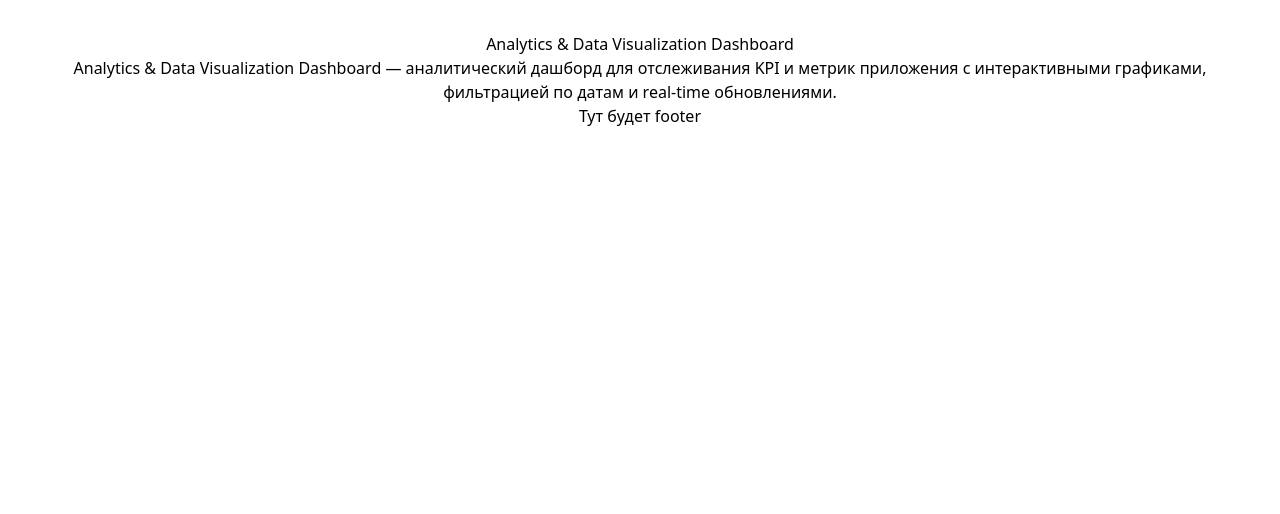
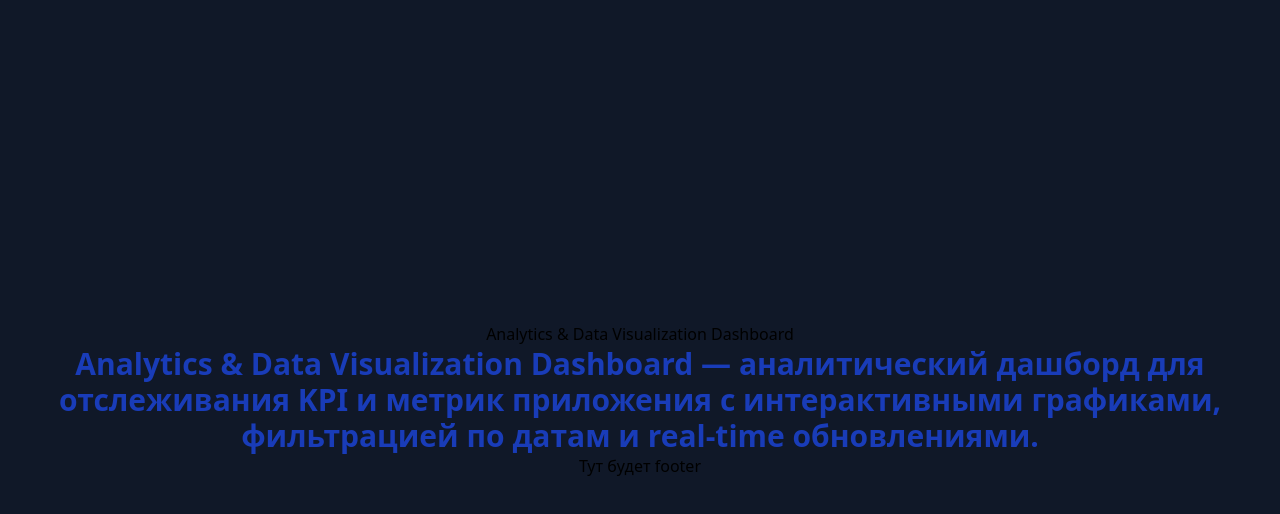
Before and after one commit to DenisMukonin/Analytics-Data-Visualization-Dashboard, a React (Vite) app: page / in a window 1280 px wide. Shown: the top 514 px of the page. Built offline with nearby package versions, Linux system fonts and the light colour scheme.

Commit message:
feat: settings tailwindcss

```diff
--- a/package.json
+++ b/package.json
@@ -11,7 +11,7 @@
     "dev:css": "tailwindcss -i ./src/input.css -o ./src/output.css --watch"
   },
   "dependencies": {
-    "@tailwindcss/cli": "^4.1.18",
+    "@tailwindcss/vite": "^4.1.18",
     "axios": "^1.13.3",
     "date-fns": "^4.1.0",
     "react": "^19.2.0",
@@ -28,10 +28,12 @@
     "@types/react": "^19.2.9",
     "@types/react-dom": "^19.2.3",
     "@vitejs/plugin-react": "^5.1.1",
+    "autoprefixer": "^10.4.23",
     "eslint": "^9.39.1",
     "eslint-plugin-react-hooks": "^7.0.1",
     "eslint-plugin-react-refresh": "^0.4.24",
     "globals": "^16.5.0",
+    "postcss": "^8.5.6",
     "typescript": "~5.9.3",
     "typescript-eslint": "^8.46.4",
     "vite": "^7.2.4"
--- /dev/null
+++ b/postcss.config.ts
@@ -0,0 +1,5 @@
+module.exports = {
+  plugins: [
+    require('autoprefixer')
+  ]
+}
--- a/src/index.css
+++ b/src/index.css
@@ -1,32 +1,12 @@
- /* @import "tailwindcss";
+@import "tailwindcss";
 
- @tailwind base;
- @tailwind components;
- @tailwind utilities;
-
- @layer components {
-   .card {
-     @apply bg-white rounded-lg shadow-md p-4;
-   }
-
-   .btn-primary {
-     @apply px-4 py-2 bg-blue-500 text-white rounded hover:bg-blue-600 transition;
-   } */
-
-/*
 :root {
+  @apply bg-gray-900;
   font-family: system-ui, Avenir, Helvetica, Arial, sans-serif;
   line-height: 1.5;
   font-weight: 400;
 
   color-scheme: light dark;
-  color: rgba(255, 255, 255, 0.87);
-  background-color: #242424;
-
-  font-synthesis: none;
-  text-rendering: optimizeLegibility;
-  -webkit-font-smoothing: antialiased;
-  -moz-osx-font-smoothing: grayscale;
 }
 
 body {
@@ -36,8 +16,3 @@ body {
   min-width: 320px;
   min-height: 100vh;
 }
-
-h1 {
-  font-size: 3.2em;
-  line-height: 1.1;
-} */
--- a/vite.config.ts
+++ b/vite.config.ts
@@ -1,10 +1,11 @@
 import { defineConfig } from 'vite'
 import react from '@vitejs/plugin-react'
 import path from 'path'
+import tailwindcss from '@tailwindcss/vite'
 
 // https://vite.dev/config/
 export default defineConfig({
-  plugins: [react()],
+  plugins: [react(), tailwindcss()],
   resolve: {
     alias: {
       '@': path.resolve(__dirname, './src'),
```
Also changed, not shown: 1 other file (tests, documents, lock files or other folders).
